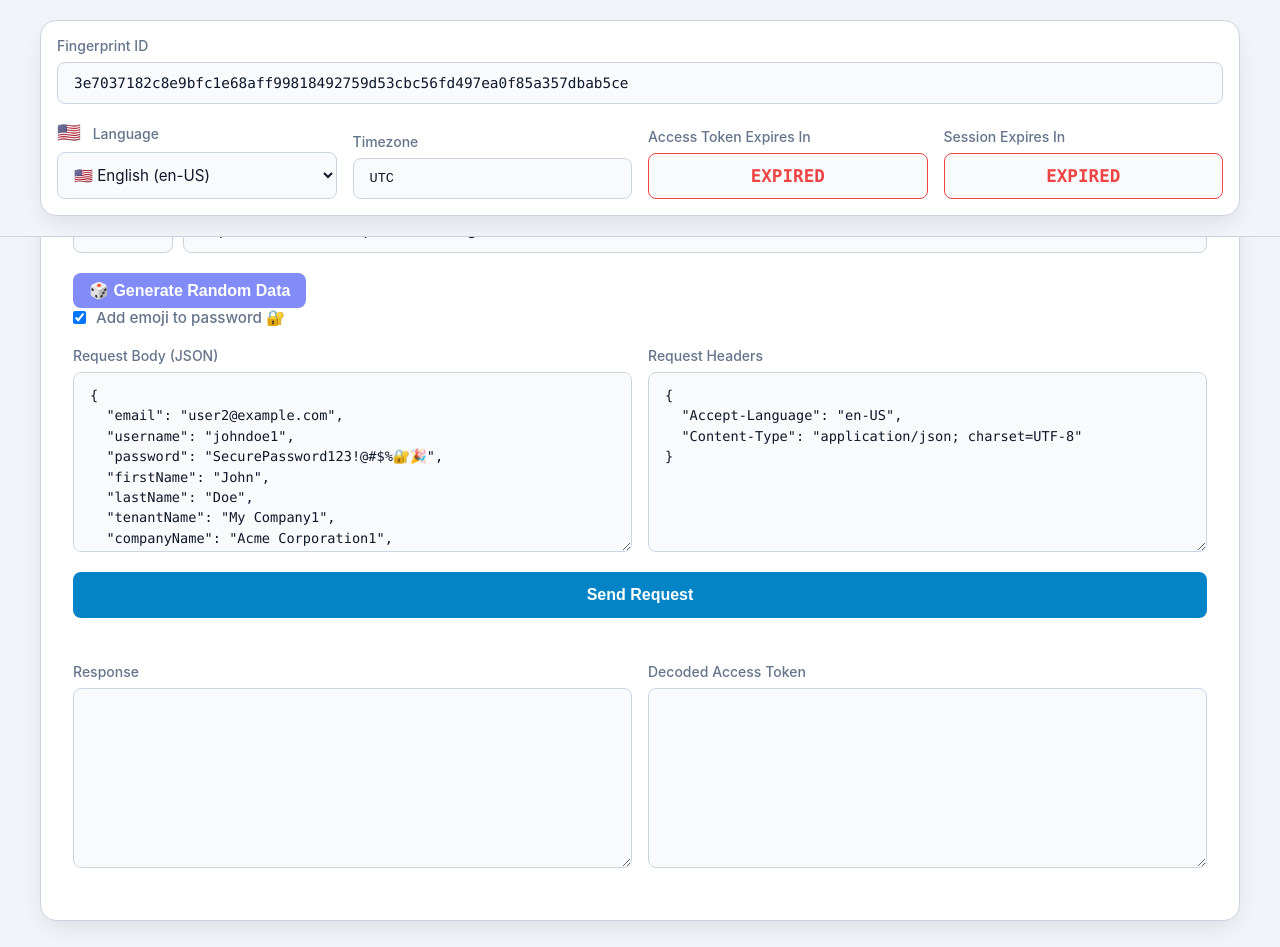
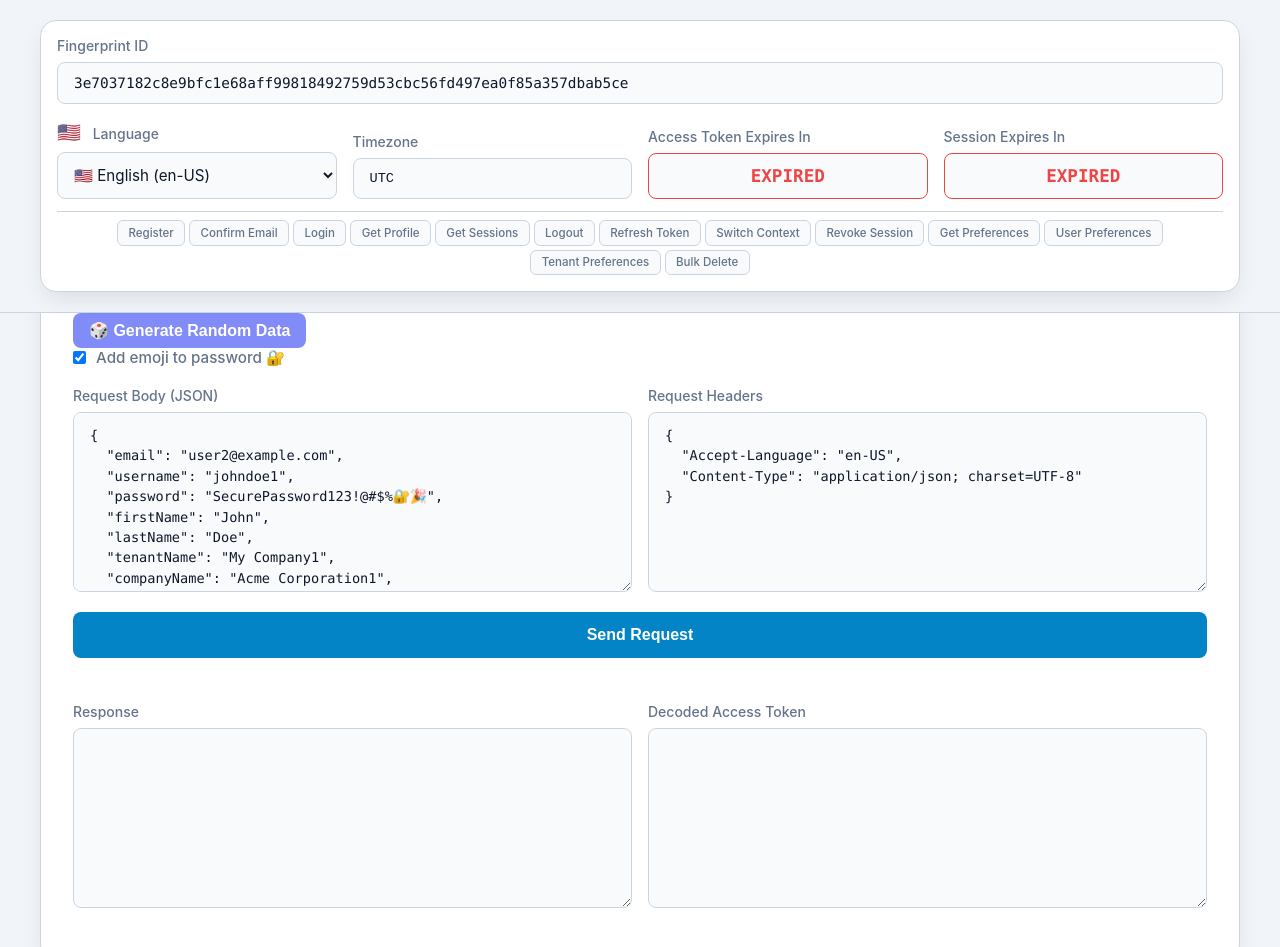
Before and after one commit to arturosalgado/client-4-bravo, a plain HTML site: page index.html in a window 1280 px wide. Shown: the top 947 px of the page. Drawn offline with nearby package versions, Linux system fonts and the light colour scheme.

Commit message:
top menu, new

```diff
--- a/index.html
+++ b/index.html
@@ -101,7 +101,7 @@
             flex-direction: column;
             align-items: center;
             min-height: 100vh;
-            padding: 120px 20px 40px 20px; /* Extra top padding for sticky header */
+            padding: 160px 20px 40px 20px; /* Extra top padding for sticky header + nav menu */
             gap: 2rem;
         }
 
@@ -126,6 +126,7 @@
             width: 100%;
             max-width: 1200px;
             border: 1px solid var(--border);
+            scroll-margin-top: 170px;
         }
 
         h1 {
@@ -289,6 +290,36 @@
         .session-timer.expired {
             border-color: #ef4444;
             color: #ef4444;
+        }
+
+        /* Navigation Menu */
+        .nav-menu {
+            display: flex;
+            flex-wrap: wrap;
+            gap: 0.25rem;
+            padding: 0.5rem 0 0 0;
+            margin-top: 0.75rem;
+            border-top: 1px solid var(--border);
+            justify-content: center;
+        }
+
+        .nav-menu a {
+            padding: 0.3rem 0.65rem;
+            font-size: 0.72rem;
+            font-weight: 500;
+            color: var(--text-secondary);
+            text-decoration: none;
+            border-radius: 6px;
+            background: var(--input-bg);
+            border: 1px solid var(--border);
+            transition: all 0.15s ease;
+            white-space: nowrap;
+        }
+
+        .nav-menu a:hover {
+            color: var(--accent);
+            border-color: var(--accent);
+            background: rgba(56, 189, 248, 0.08);
         }
     </style>
 </head>
@@ -343,11 +374,27 @@
                     </div>
                 </div>
             </div>
+            <!-- Quick Navigation Menu -->
+            <nav class="nav-menu">
+                <a href="#section-register">Register</a>
+                <a href="#section-confirm-email">Confirm Email</a>
+                <a href="#section-login">Login</a>
+                <a href="#section-profile">Get Profile</a>
+                <a href="#section-sessions">Get Sessions</a>
+                <a href="#section-logout">Logout</a>
+                <a href="#section-refresh">Refresh Token</a>
+                <a href="#section-context">Switch Context</a>
+                <a href="#section-revoke">Revoke Session</a>
+                <a href="#section-preferences">Get Preferences</a>
+                <a href="#section-user-prefs">User Preferences</a>
+                <a href="#section-tenant-prefs">Tenant Preferences</a>
+                <a href="#section-bulk-delete">Bulk Delete</a>
+            </nav>
         </div>
     </div>
 
     <!-- Runner 1: Register -->
-    <div class="container" x-data="requestRunner({
+    <div id="section-register" class="container" x-data="requestRunner({
         id: 'auth-register',
         title: 'Register',
         url: 'http://localhost:3007/api/auth/v1.0/register',
@@ -427,7 +474,7 @@
     </div>
 
     <!-- Runner 2: Confirm Email -->
-    <div class="container" x-data="requestRunner({
+    <div id="section-confirm-email" class="container" x-data="requestRunner({
         id: 'confirm-email',
         title: 'Confirm Email',
         url: 'http://localhost:3007/api/auth/v1.0/confirm-email',
@@ -488,7 +535,7 @@
     </div>
 
     <!-- Runner 3: Login -->
-    <div class="container" x-data="requestRunner({
+    <div id="section-login" class="container" x-data="requestRunner({
         id: 'auth-login',
         title: 'Login',
         url: 'http://localhost:3007/api/auth/v1.0/login',
@@ -571,7 +618,7 @@
     </div>
 
     <!-- Runner 2: Get Profile (Protected) -->
-    <div class="container" x-data="requestRunner({
+    <div id="section-profile" class="container" x-data="requestRunner({
         id: 'get-profile',
         title: 'Get Profile (Protected Endpoint)',
         url: 'http://localhost:3007/api/auth/v1.0/profile',
@@ -634,7 +681,7 @@
     </div>
 
     <!-- Runner: Get Active Sessions -->
-    <div class="container" x-data="requestRunner({
+    <div id="section-sessions" class="container" x-data="requestRunner({
         id: 'get-sessions',
         title: 'Get Active Sessions (All Devices)',
         url: 'http://localhost:3007/api/auth/v1.0/sessions',
@@ -684,7 +731,7 @@
     </div>
 
     <!-- Runner: Logout -->
-    <div class="container" x-data="requestRunner({
+    <div id="section-logout" class="container" x-data="requestRunner({
         id: 'auth-logout',
         title: 'Logout (Terminate Current Session)',
         url: 'http://localhost:3007/api/auth/v1.0/logout',
@@ -742,7 +789,7 @@
     </div>
 
     <!-- Runner: Refresh Token -->
-    <div class="container" x-data="requestRunner({
+    <div id="section-refresh" class="container" x-data="requestRunner({
         id: 'auth-refresh',
         title: 'Refresh Token (Extend Session)',
         url: 'http://localhost:3007/api/auth/v1.0/refresh',
@@ -800,7 +847,7 @@
     </div>
 
     <!-- Runner: Switch Context (Tenant/Role) -->
-    <div class="container" x-data="switchContextRunner()" @runner-success.window="handleGlobalSuccess($event.detail)">
+    <div id="section-context" class="container" x-data="switchContextRunner()" @runner-success.window="handleGlobalSuccess($event.detail)">
 
         <h1>Switch Context (Tenant/Role)</h1>
 
@@ -901,7 +948,7 @@
     </div>
 
     <!-- Runner: Revoke Single Session -->
-    <div class="container" x-data="requestRunner({
+    <div id="section-revoke" class="container" x-data="requestRunner({
         id: 'session-revoke',
         title: 'Revoke Specific Session',
         url: 'http://localhost:3007/api/auth/v1.0/sessions/',
@@ -967,7 +1014,7 @@
     </div>
 
     <!-- Runner: Get Effective Preferences -->
-    <div class="container" x-data="requestRunner({
+    <div id="section-preferences" class="container" x-data="requestRunner({
         id: 'get-preferences',
         title: 'Get Effective Preferences',
         url: 'http://localhost:3007/api/auth/v1.0/preferences',
@@ -1017,7 +1064,7 @@
     </div>
 
     <!-- Runner: Update User Preferences (Theme) -->
-    <div class="container" x-data="requestRunner({
+    <div id="section-user-prefs" class="container" x-data="requestRunner({
         id: 'user-preferences',
         title: 'Update User Preferences',
         url: 'http://localhost:3007/api/auth/v1.0/user/preferences',
@@ -1126,7 +1173,7 @@
     </div>
 
     <!-- Runner: Update Tenant Preferences (Theme) -->
-    <div class="container" x-data="requestRunner({
+    <div id="section-tenant-prefs" class="container" x-data="requestRunner({
         id: 'tenant-preferences',
         title: 'Update Tenant Preferences',
         url: 'http://localhost:3007/api/auth/v1.0/tenant/preferences',
@@ -1235,7 +1282,7 @@
     </div>
 
     <!-- Runner 3: Bulk Delete -->
-    <div class="container" x-data="requestRunner({
+    <div id="section-bulk-delete" class="container" x-data="requestRunner({
         id: 'session-delete',
         title: 'Bulk Delete Sessions',
         url: 'http://localhost:3007/api/auth/v1.0/sessions/bulk',
```
